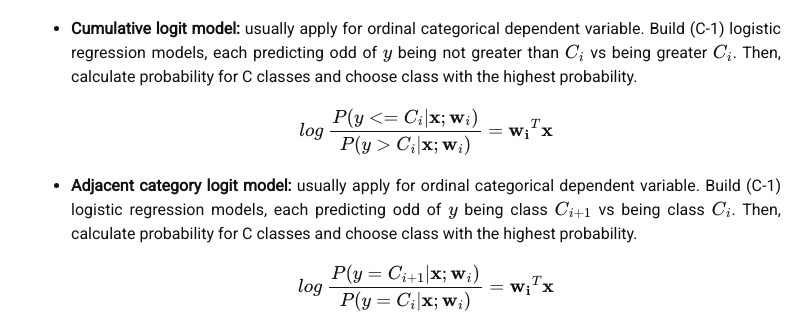
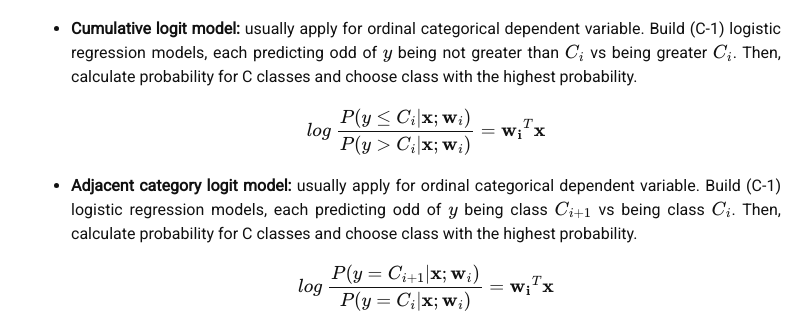
Before and after one commit to liambll/blog-archive, a Jekyll site: the page built from _posts/2017-06-30-logistics-regression.markdown, in a window 1280 px wide and 900 px high, scrolled down 1708 px. Shown: the part 400-713 px from the top of the window, without its empty margins (234-1046 px from the left). Built offline with Jekyll 4.4.1, drawn with Linux system fonts in a browser that asks for light colours; nearby versions of some CDN libraries; formulas are drawn with MathJax 3; comment, search, counter and statistics services are not loaded; part of the change alters nothing that is shown.

```diff
--- a/_posts/2017-06-30-logistics-regression.markdown
+++ b/_posts/2017-06-30-logistics-regression.markdown
@@ -74,7 +74,7 @@ log~\frac{P(y = C\_i \| \mathbf{x}; \mathbf{w}\_i)}{P(y = C\_1 \| \mathbf{x}; \m
 \\]
 - __Cumulative logit model:__ usually apply for ordinal categorical dependent variable. Build (C-1) logistic regression models, each predicting odd of \\(y\\) being not greater than \\(C\_i\\) vs being greater \\(C\_i\\). Then, calculate probability for C classes and choose class with the highest probability.
 \\[
-log~\frac{P(y <= C\_i \| \mathbf{x}; \mathbf{w}\_i)}{P(y > C\_i \| \mathbf{x}; \mathbf{w}\_i)} = \mathbf{w\_i}^T\mathbf{x}
+log~\frac{P(y ≤ C\_i \| \mathbf{x}; \mathbf{w}\_i)}{P(y > C\_i \| \mathbf{x}; \mathbf{w}\_i)} = \mathbf{w\_i}^T\mathbf{x}
 \\]
 - __Adjacent category logit model:__ usually apply for ordinal categorical dependent variable. Build (C-1) logistic regression models, each predicting odd of \\(y\\) being class \\(C\_{i+1}\\) vs being class \\(C\_i\\). Then, calculate probability for C classes and choose class with the highest probability.
 \\[
```
